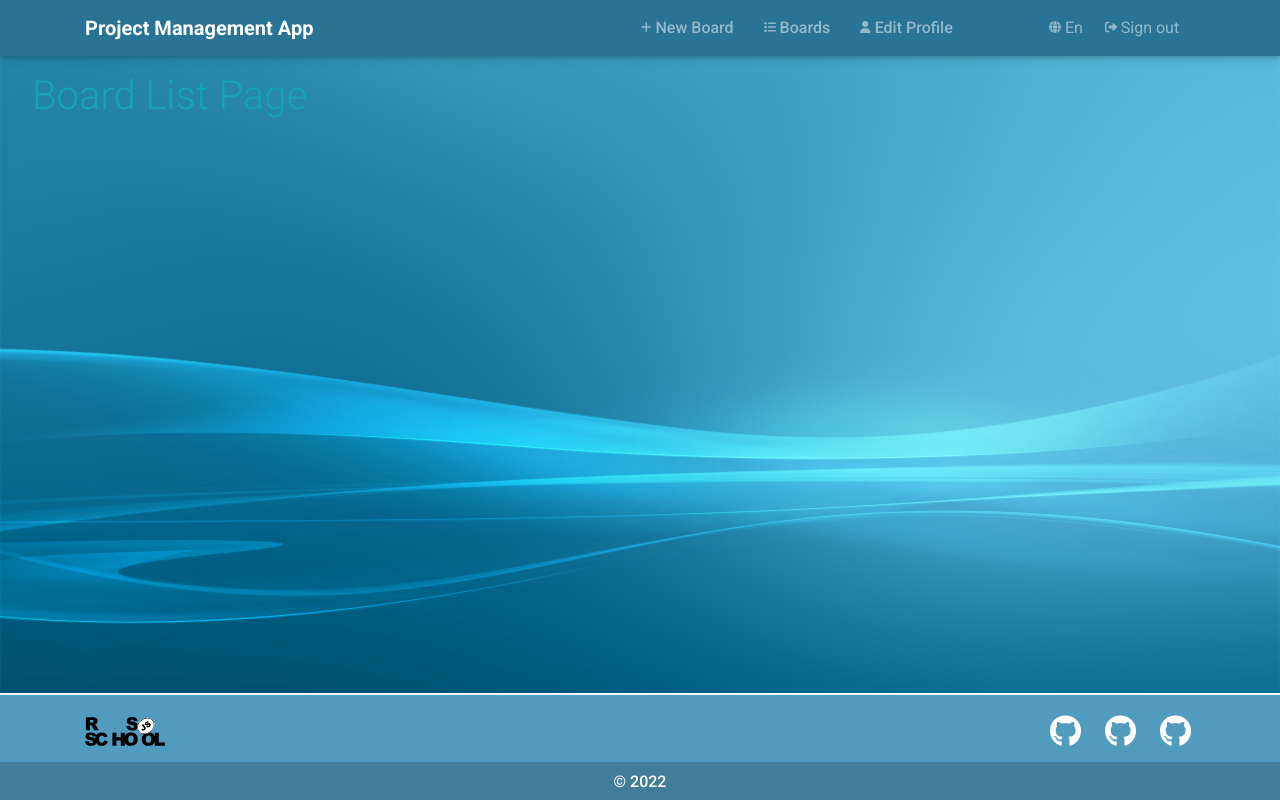
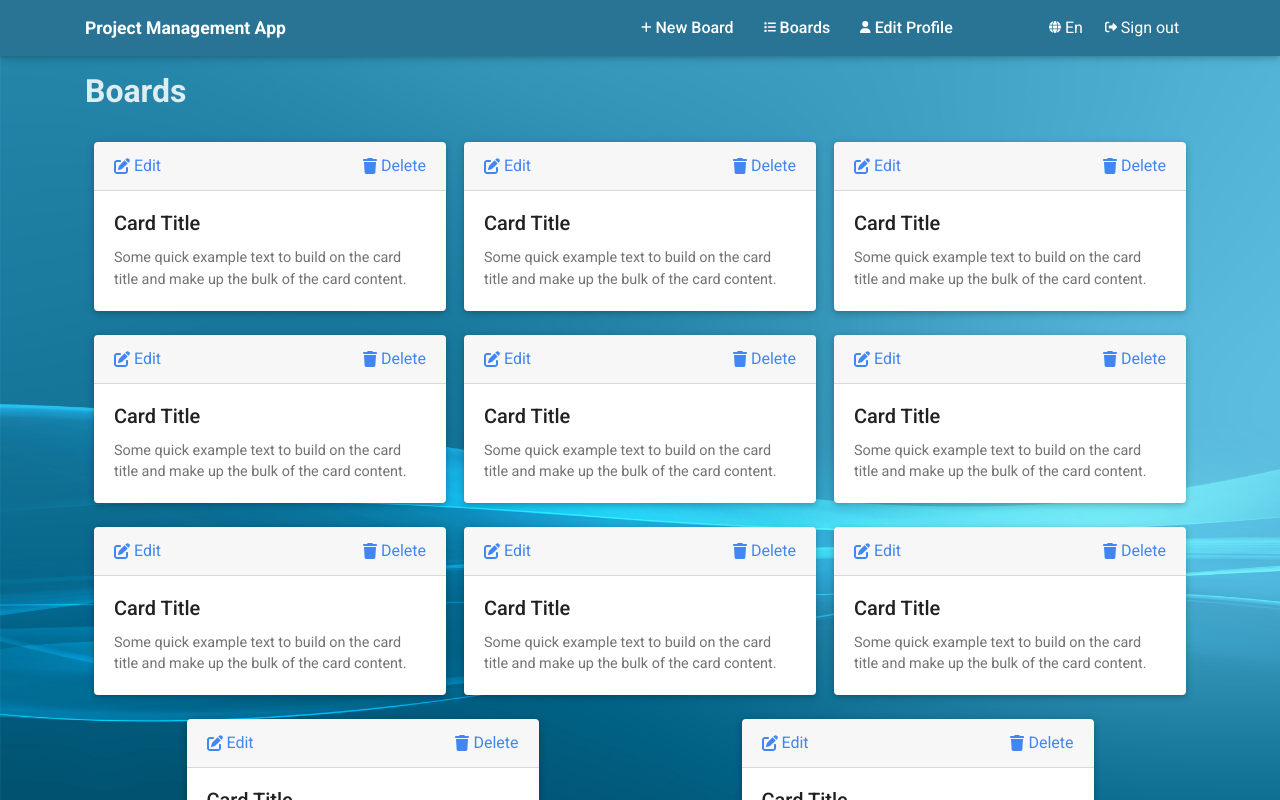
Before and after one commit to NewAnton/project-management-app, a React (Create React App) app in the folder project-management-app/: page /board-list in a window 1280 px wide. Shown: the top 800 px of the page. Built offline with nearby package versions, Linux system fonts and the light colour scheme.

Commit message:
feat: create Boards page

```diff
--- a/project-management-app/src/App.tsx
+++ b/project-management-app/src/App.tsx
@@ -20,7 +20,7 @@ export function App() {
         <Routes>
           <Route path="/" element={<Main />} />
           <Route path="/board-list" element={<BoardList />} />
-          <Route path="/board" element={<Board />} />
+          <Route path="/new-board" element={<Board />} />
           <Route path="*" element={<ErrorPage404 />} />
         </Routes>
       </main>
--- a/project-management-app/src/components/Navigation/Navigation.scss
+++ b/project-management-app/src/components/Navigation/Navigation.scss
@@ -1,6 +1,9 @@
 .header__navbar {
   transition: background 0.7s;
   background-color: var(--header-bg);
+  .navbar__logo {
+    font-size: 1.1rem;
+  }
   .navbar__item {
     max-width: 35rem;
     justify-content: space-between;
@@ -9,13 +12,18 @@
         padding-left: 6px;
         font-weight: 500;
         margin-right: 1rem;
+        color: var(--text-color);
+        transition: 0.5s;
+        &:hover {
+          color: var(--nav-color);
+        }
       }
     }
 
     .navbar__btn-container {
       width: 9.5rem;
       .navbar__btn {
-        color: var(--nav-color);
+        color: var(--text-color);
         background-color: transparent;
         border: none;
         outline: none;
@@ -27,6 +35,7 @@
         padding-bottom: 8px;
         &:hover {
           transform: scale(1.05);
+          color: var(--nav-color);
           box-shadow: rgba(0, 0, 0, 0.24) 0px 3px 8px;
         }
       }
--- a/project-management-app/src/components/Navigation/Navigation.tsx
+++ b/project-management-app/src/components/Navigation/Navigation.tsx
@@ -33,13 +33,13 @@ export function Navigation() {
   return (
     <Navbar collapseOnSelect expand="lg" variant="dark" className={navBarTheme}>
       <Container>
-        <Navbar.Brand className="font-weight-bold" href="/">
+        <Navbar.Brand className="font-weight-bold navbar__logo" href="/">
           Project Management App
         </Navbar.Brand>
         <Navbar.Toggle aria-controls="responsive-navbar-nav" />
         <Navbar.Collapse id="responsive-navbar-nav" className="navbar__item">
           <Nav className="me-auto navbar__link-container">
-            <Nav.Link className="navbar__link" as={Link} to="/board">
+            <Nav.Link className="navbar__link" as={Link} to="/new-board">
               <FontAwesomeIcon className="element__star mr-1" icon={faPlus} size="xs" />
               New Board
             </Nav.Link>
--- /dev/null
+++ b/project-management-app/src/components/PrevCard/PrevCard.tsx
@@ -0,0 +1,28 @@
+import React from 'react';
+import Card from 'react-bootstrap/Card';
+import { FontAwesomeIcon } from '@fortawesome/react-fontawesome';
+import { faEdit, faTrash } from '@fortawesome/free-solid-svg-icons';
+
+export function PrevCard() {
+  return (
+    <Card bg="Light" text="dark" style={{ width: '22rem' }} className="mb-4">
+      <Card.Header className="d-flex justify-content-between">
+        <div className="prevcard__header d-flex align-items-center">
+          <FontAwesomeIcon className="prevcard__header-icon mr-1 text-primary" icon={faEdit} />
+          <div className="prevcard__header-description text-primary">Edit</div>
+        </div>
+        <div className="prevcard__header d-flex align-items-center">
+          <FontAwesomeIcon className="prevcard__header-icon mr-1 text-primary" icon={faTrash} />
+          <div className="prevcard__header-description text-primary">Delete</div>
+        </div>
+      </Card.Header>
+      <Card.Body>
+        <Card.Title> Card Title </Card.Title>
+        <Card.Text>
+          Some quick example text to build on the card title and make up the bulk of the card
+          content.
+        </Card.Text>
+      </Card.Body>
+    </Card>
+  );
+}
--- a/project-management-app/src/index.scss
+++ b/project-management-app/src/index.scss
@@ -3,9 +3,9 @@
   --bg-second: #fbedd2;
   --main-txt-color: #1f459f;
   --main-txt-bg: #abb6c7c3;
-  --secondary-color: rgba(255, 255, 255, 0.35);
+  --secondary-color: rgba(255, 255, 255, 0.85);
   --text-color: #ffffff;
-  --nav-color: rgba(255, 255, 255, 0.5);
+  --nav-color: rgba(255, 255, 255, 0.65);
   --footer-bg: #519bbe;
   --header-bg: #297395;
   --header-dark-bg: #0f4964;
--- a/project-management-app/src/pages/Board/Board.tsx
+++ b/project-management-app/src/pages/Board/Board.tsx
@@ -3,5 +3,5 @@ import React from 'react';
 import './Board.scss';
 
 export function Board() {
-  return <h1 className="board__title">New Board</h1>;
+  return <h2 className="board__title">New Board</h2>;
 }
--- a/project-management-app/src/pages/BoardList/BoardList.scss
+++ b/project-management-app/src/pages/BoardList/BoardList.scss
@@ -1,3 +1,11 @@
-.board-list__title{
-  color: var(--info);
+.board-list__title {
+  font-weight: 700;
+  color: var(--secondary-color);
+  margin-bottom: 2rem;
 }
+
+.board-list__container {
+  display: flex;
+  flex-wrap: wrap;
+  justify-content: space-around;
+}
--- a/project-management-app/src/pages/BoardList/BoardList.tsx
+++ b/project-management-app/src/pages/BoardList/BoardList.tsx
@@ -1,7 +1,19 @@
 import React from 'react';
+import Container from 'react-bootstrap/Container';
+
+import { PrevCard } from 'components/PrevCard/PrevCard';
 
 import './BoardList.scss';
 
 export function BoardList() {
-  return <h1 className="board-list__title">Board List Page</h1>;
+  return (
+    <Container>
+      <h2 className="board-list__title">Boards</h2>
+      <div className="board-list__container">
+        {Array.from({ length: 11 }).map((_, idx) => (
+          <PrevCard key={idx} />
+        ))}
+      </div>
+    </Container>
+  );
 }
--- a/project-management-app/src/pages/Main/Main.tsx
+++ b/project-management-app/src/pages/Main/Main.tsx
@@ -4,8 +4,10 @@ export function Main() {
   return (
     <>
       <h1>Main Page</h1>
-      <h2>Main Page</h2>
-      <h2>Main Page</h2>
+      <h2>
+        Много разного описания нашего приложения. Функциональность, пример, как работать и т.д.
+      </h2>
+      <h2>Описание нашей команды</h2>
       <h2>Main Page</h2>
       <h2>Main Page</h2>
       <h2>Main Page</h2>
```
